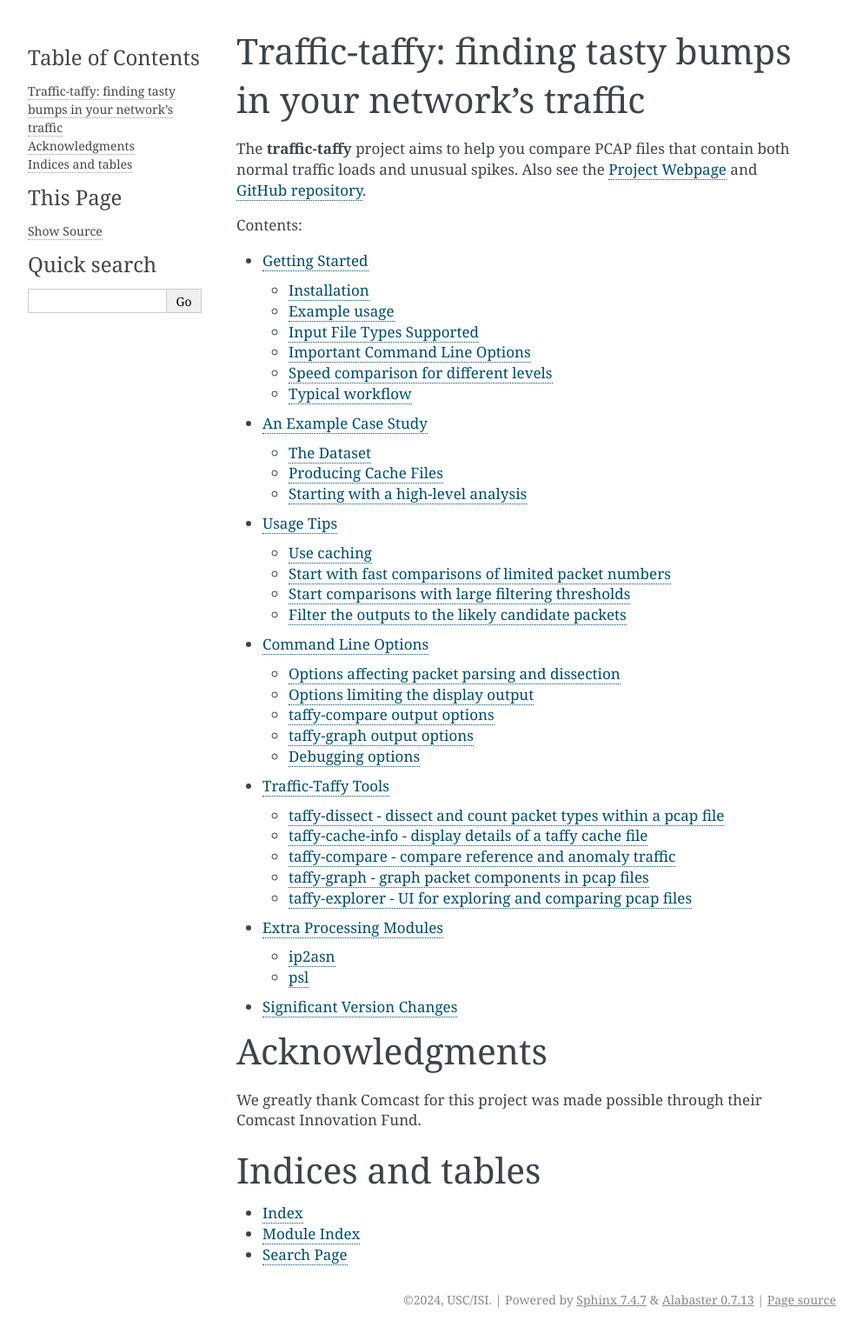
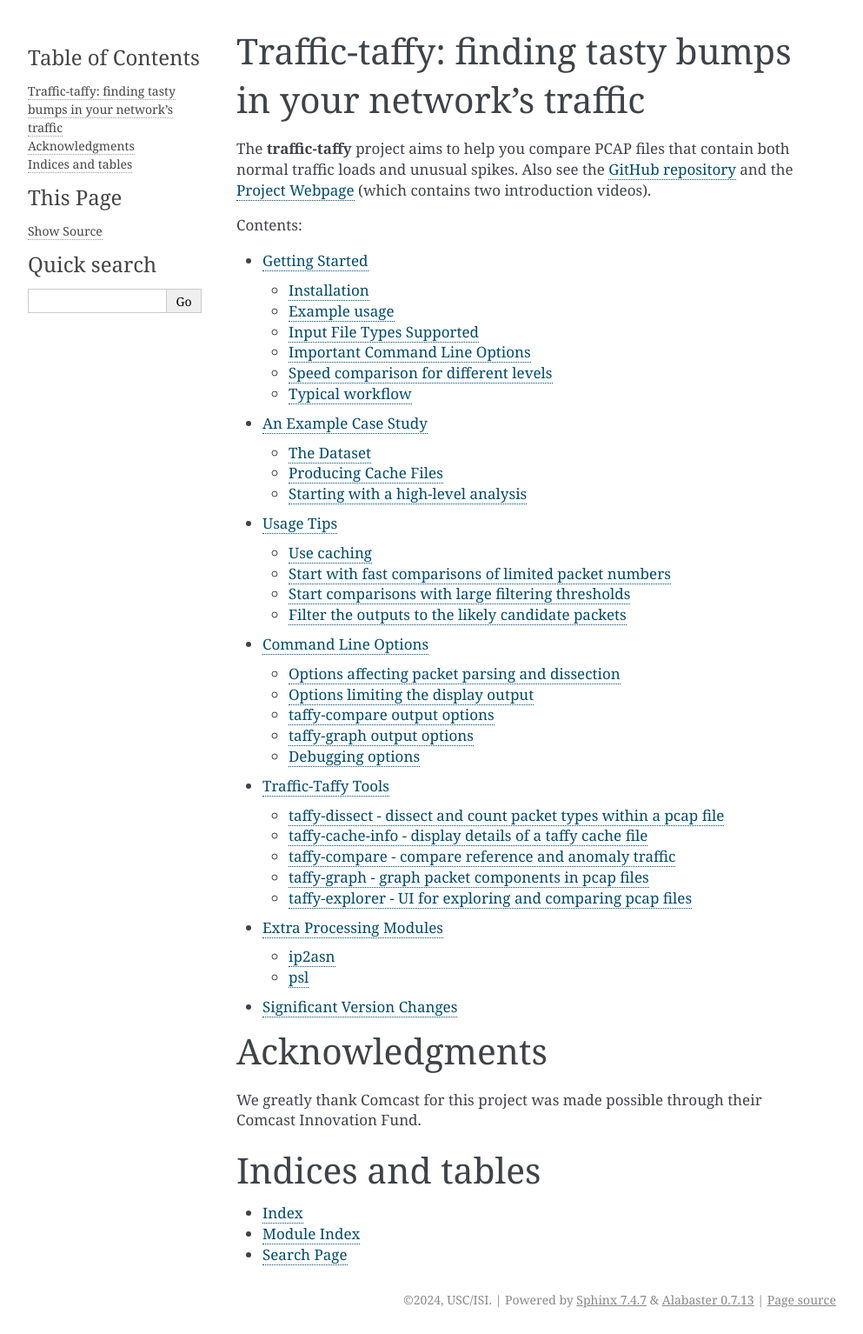
Before and after one commit to traffic-taffy/traffic-taffy, a Sphinx documentation site: the page built from docs/index.rst, in a window 1280 px wide. Shown: the whole page at 87% size, without its empty margins (148-1141 px from the left). Built offline with Sphinx 7.4.7, drawn with Linux system fonts in a browser that asks for light colours.

Commit message:
reword intro

```diff
--- a/docs/index.rst
+++ b/docs/index.rst
@@ -8,8 +8,9 @@
 
 The **traffic-taffy** project aims to help you compare PCAP files that
 contain both normal traffic loads and unusual spikes.  Also see the
-`Project Webpage <https://traffic-taffy.github.io/>`_ and `GitHub
-repository <https://github.com/traffic-taffy/traffic-taffy>`_.
+`GitHub repository <https://github.com/traffic-taffy/traffic-taffy>`_
+and the `Project Webpage <https://traffic-taffy.github.io/>`_ (which
+contains two introduction videos).
 
 .. toctree::
    :maxdepth: 2
```
